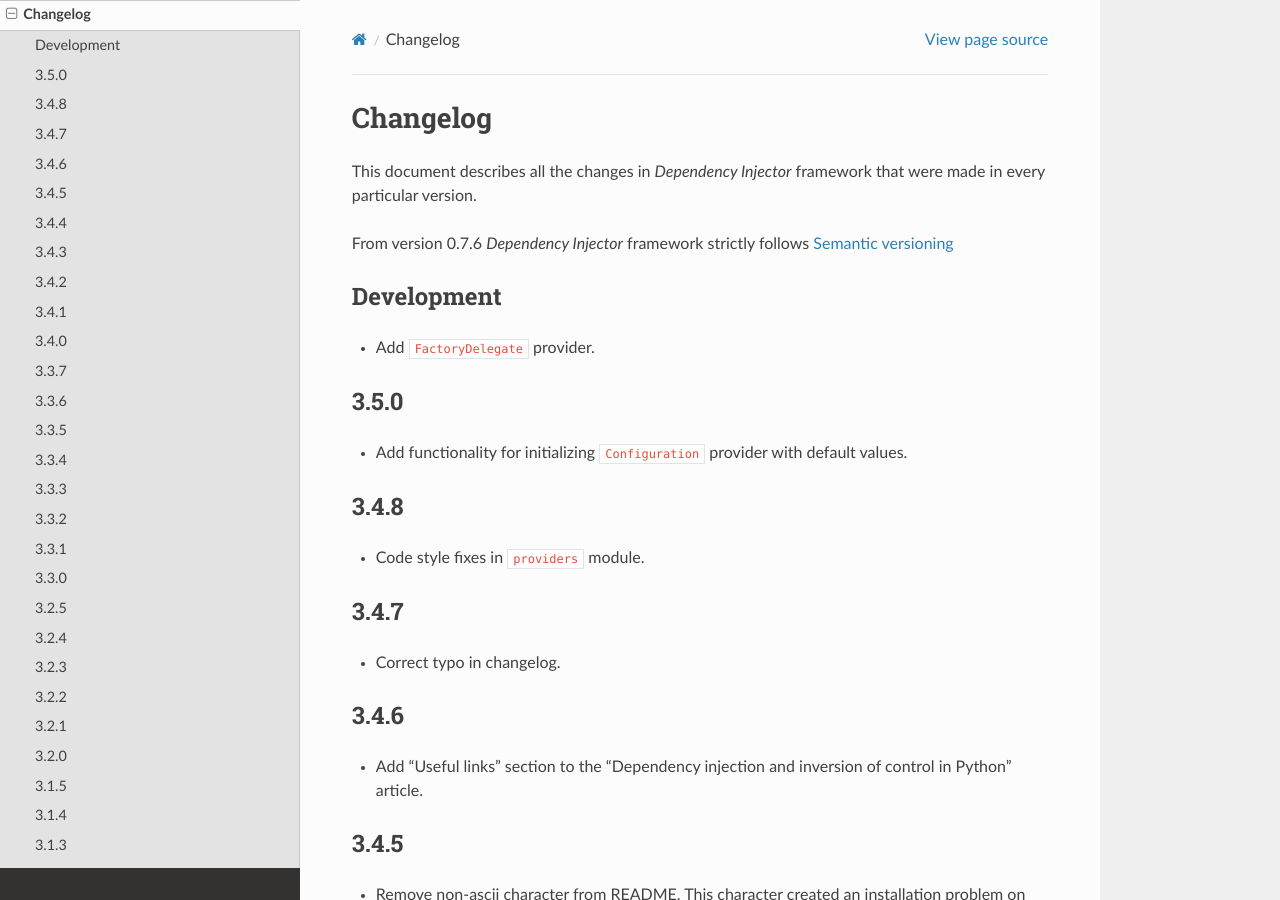
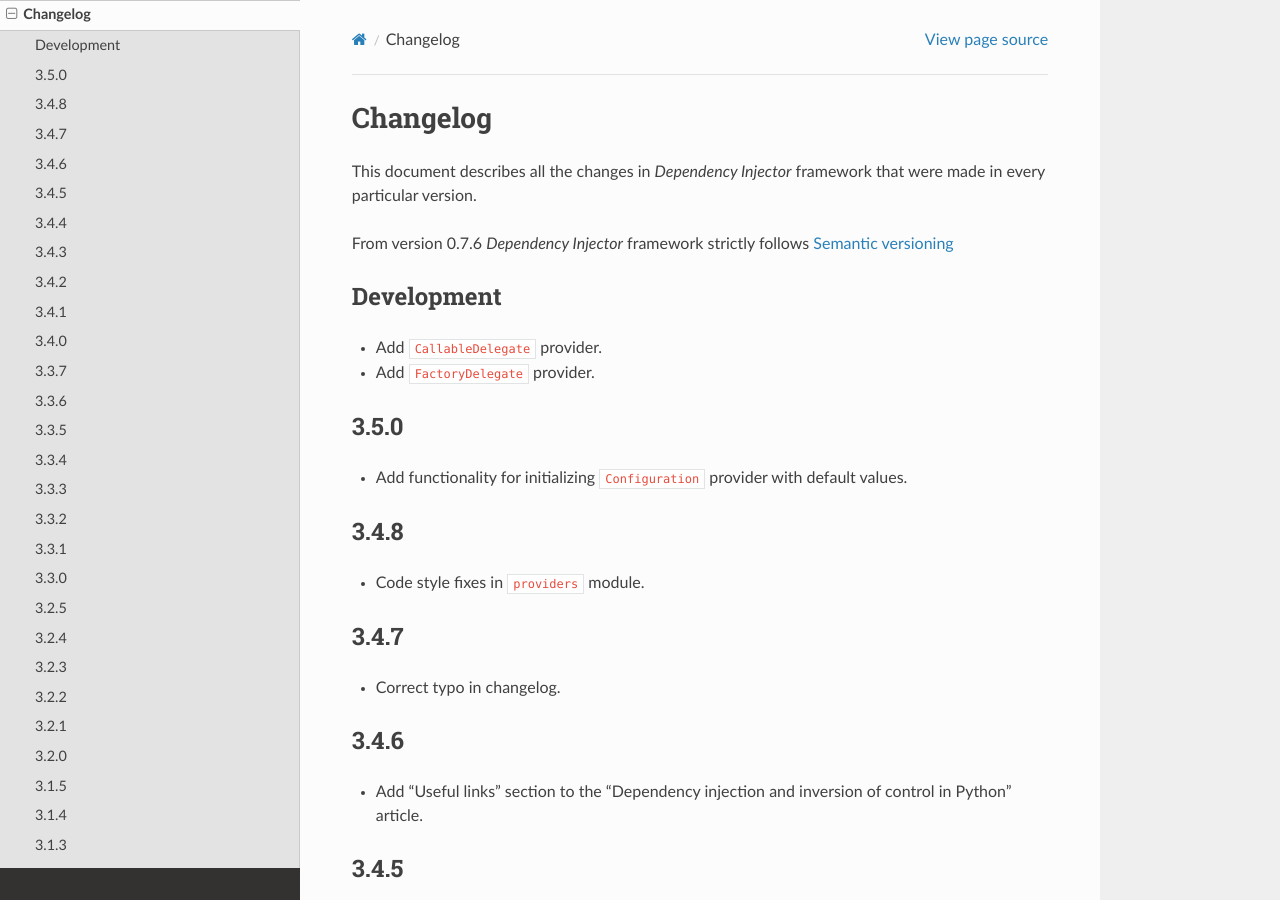
Before and after one commit to ets-labs/python-dependency-injector, a Sphinx documentation site: the page built from docs/main/changelog.rst, in a window 1280 px wide and 900 px high. Built offline with Sphinx 7.4.7 and the Read the Docs theme 2.0.0, drawn with Linux system fonts in a browser that asks for light colours.

Commit message:
Update changelog

```diff
--- a/docs/main/changelog.rst
+++ b/docs/main/changelog.rst
@@ -9,6 +9,7 @@ follows `Semantic versioning`_
 
 Development
 -----------
+- Add ``CallableDelegate`` provider.
 - Add ``FactoryDelegate`` provider.
 
 3.5.0
```
